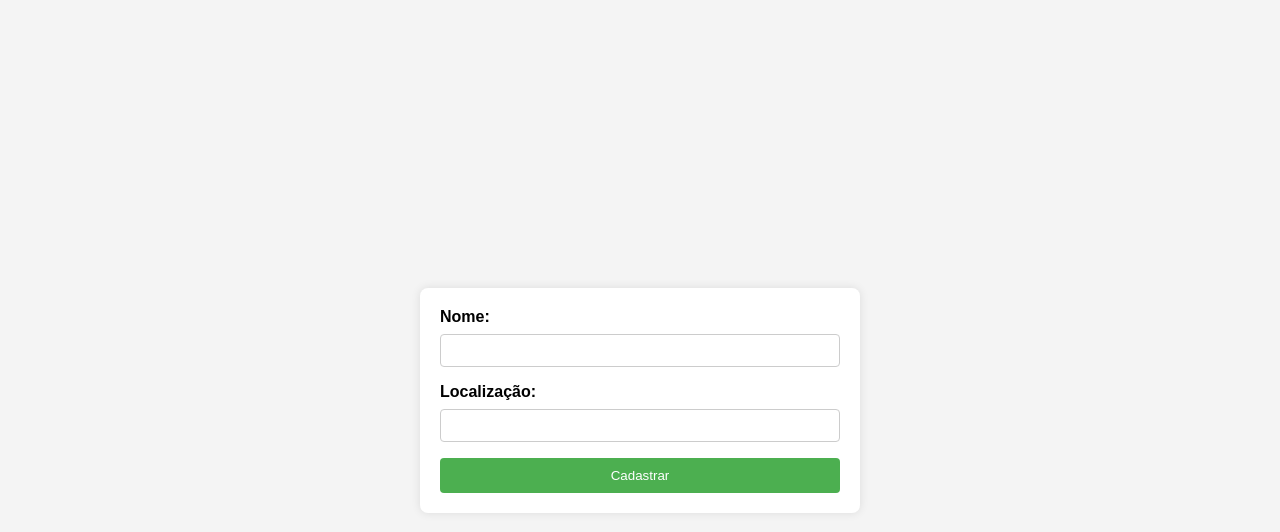
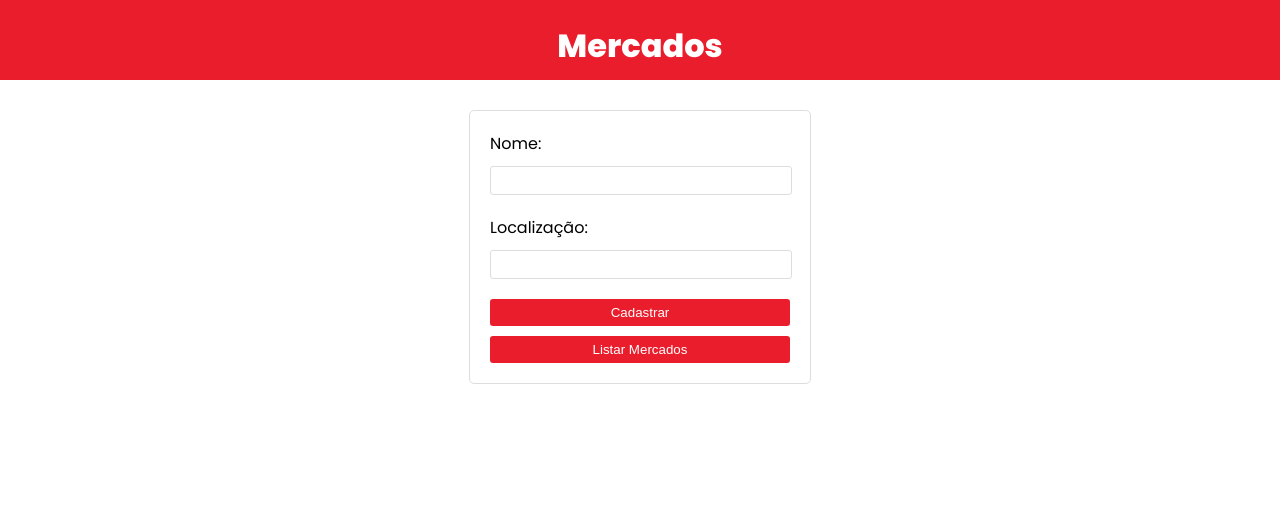
Before and after one commit to jmdgab75/tarbalho-pwa-mercados, a website built with Vite: page index.html in a window 1280 px wide. Built offline with nearby package versions, Linux system fonts and the light colour scheme.

Commit message:
commit form css

```diff
--- a/css/style.css
+++ b/css/style.css
@@ -1,48 +1,70 @@
+@import url('https://fonts.googleapis.com/css2?family=Poppins:wght@400;800;900&display=swap');
+
 body {
-    font-family: Arial, sans-serif;
-    background-color: #f4f4f4;
+    font-family: 'Poppins', sans-serif;
 	margin: 0;
 	padding: 0;
-    display: flex;
-    align-items: center;
-    justify-content: center;
-    height: 100vh;
 }
 
+
    form {
+    width: 300px;
+    margin: 30px auto;
+    padding: 20px;
+    border: 1px solid #ddd;
+    border-radius: 5px;
     background-color: #fff;
-    padding: 20px;
-    border-radius: 8px;
-    box-shadow: 0 0 10px rgba(0, 0, 0, 0.1);
-    width: 80%;
-    max-width: 400px;
    }
 
    label {
     display: block;
-    margin-bottom: 8px;
-    font-weight: bold;
+    margin-bottom: 10px;
    }
 
-input {
+   input[type="text"] {
     width: 100%;
-    padding: 8px;
-    margin-bottom: 16px;
-    box-sizing: border-box;
-    border: 1px solid #ccc;
-    border-radius: 4px;
+    padding: 6px 0.00000001cm;
+    margin-bottom: 20px;
+    border: 1px solid #ddd;
+    border-radius: 3px;
    }
 
-button {
-    background-color: #4caf50;
-    color: #fff;
-    padding: 10px;
+   button[type="submit"] {
+    width: 100%;
+    padding: 6px 12px;
+    background-color: #ea1d2c;
+    color: white;
     border: none;
-    border-radius: 4px;
     cursor: pointer;
-    width: 100%;
+    border-radius: 3px;
+    margin-bottom: 10px;
    }
 
-button:hover {
-    background-color: #45a049;
+   button{
+    width: 100%;
+    padding: 6px 12px;
+    background-color: #ea1d2c;
+    color: white;
+    border: none;
+    cursor: pointer;
+    border-radius: 3px;
    }
+
+   button[type="submit"]:hover {
+    background-color: #ee4c58;
+   }
+
+.header-fixed {
+	background-color:#ea1d2c;
+	padding: 1px 40px;
+	height: 80px;
+	color: #ffffff;
+	box-sizing: border-box;
+	top:-100px;
+}
+
+.header-fixed .header-limiter {
+	max-width: 1200px;
+	text-align: center;
+	margin: 0 auto;
+}
--- a/index.html
+++ b/index.html
@@ -11,16 +11,20 @@
     <link rel="icon" href="/images/icon-256.png" sizes="256x256" />
     <meta name="theme-color" content="white" />
     <script>navigator.serviceWorker.register("sw.js")</script>
-
   </head>
   <body>
+    <header class="header-fixed">
+      <div class="header-limiter">
+        <h1>Mercados</h1>
+      </div>
+    </header>
 <form>
   <label for="nome">Nome:</label>
   <input type="text" id="nome" name="nome" required>
   <label for="localizacao">Localização:</label>
   <input type="text" id="localizacao" name="localizacao" required>
   <button type="submit">Cadastrar</button>
-
+  <button>Listar Mercados</button>
 </form>
   </body>
 </html>
```
Also changed, not shown: manifest.json. Lines whose indentation alone changed are shown as unchanged.
